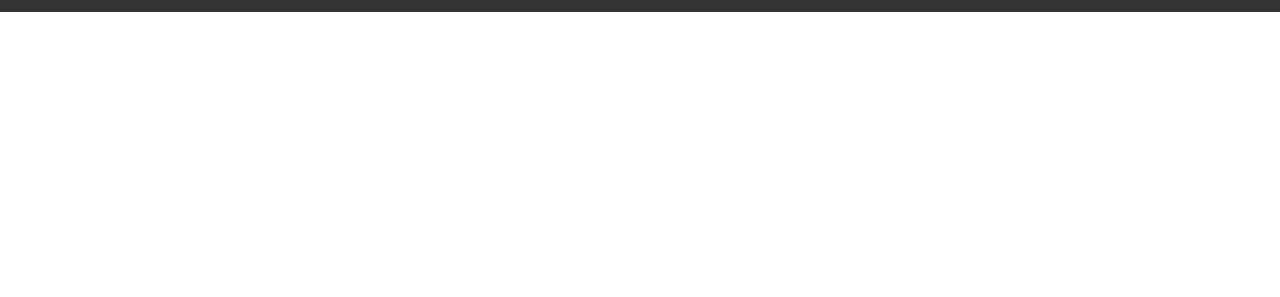
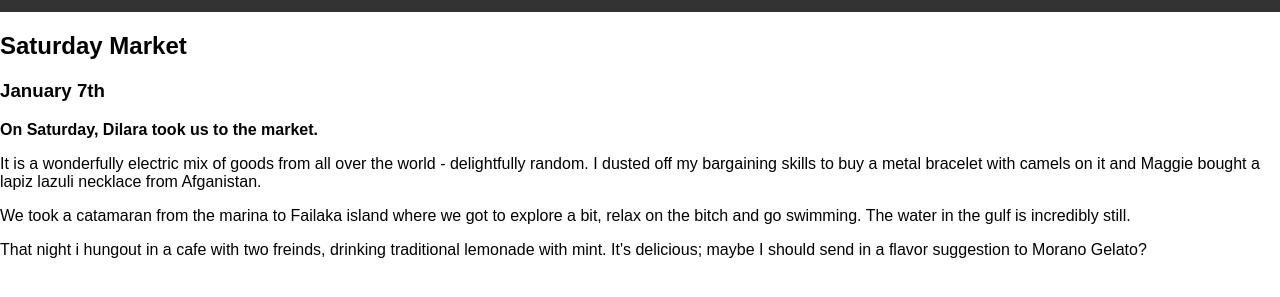
Before and after one commit to AzarielMasilo/responsivenavbar, a plain HTML site: page index.html in a window 1280 px wide. Shown: the part 41-338 px from the top of the page. Drawn offline with Linux system fonts and the light colour scheme.

Commit message:
Update index.html

```diff
--- a/index.html
+++ b/index.html
@@ -22,5 +22,18 @@
     </ul>
   </nav>
 
+  <p>
+    <h2>Saturday Market</h2>
+            <h3>January 7th</h3>
+            <strong class="opening-line">On Saturday, Dilara took us to the market.</strong>
+            <p>It is a wonderfully electric mix of goods from all over the world - delightfully random.
+              I dusted off my bargaining skills to buy a metal bracelet with camels on it  and Maggie bought
+              a lapiz lazuli necklace from Afganistan.</p>
+
+            <p>We took a catamaran from the marina to Failaka island where we got to explore a bit, relax on the bitch and go swimming. The water in the gulf is incredibly still.</p>
+            <p>That night i hungout in a cafe with two freinds, drinking traditional lemonade with mint. It's delicious; maybe I should send in a flavor suggestion to Morano Gelato?</p>
+  </p>
+
 </body>
+
 </html>
```
